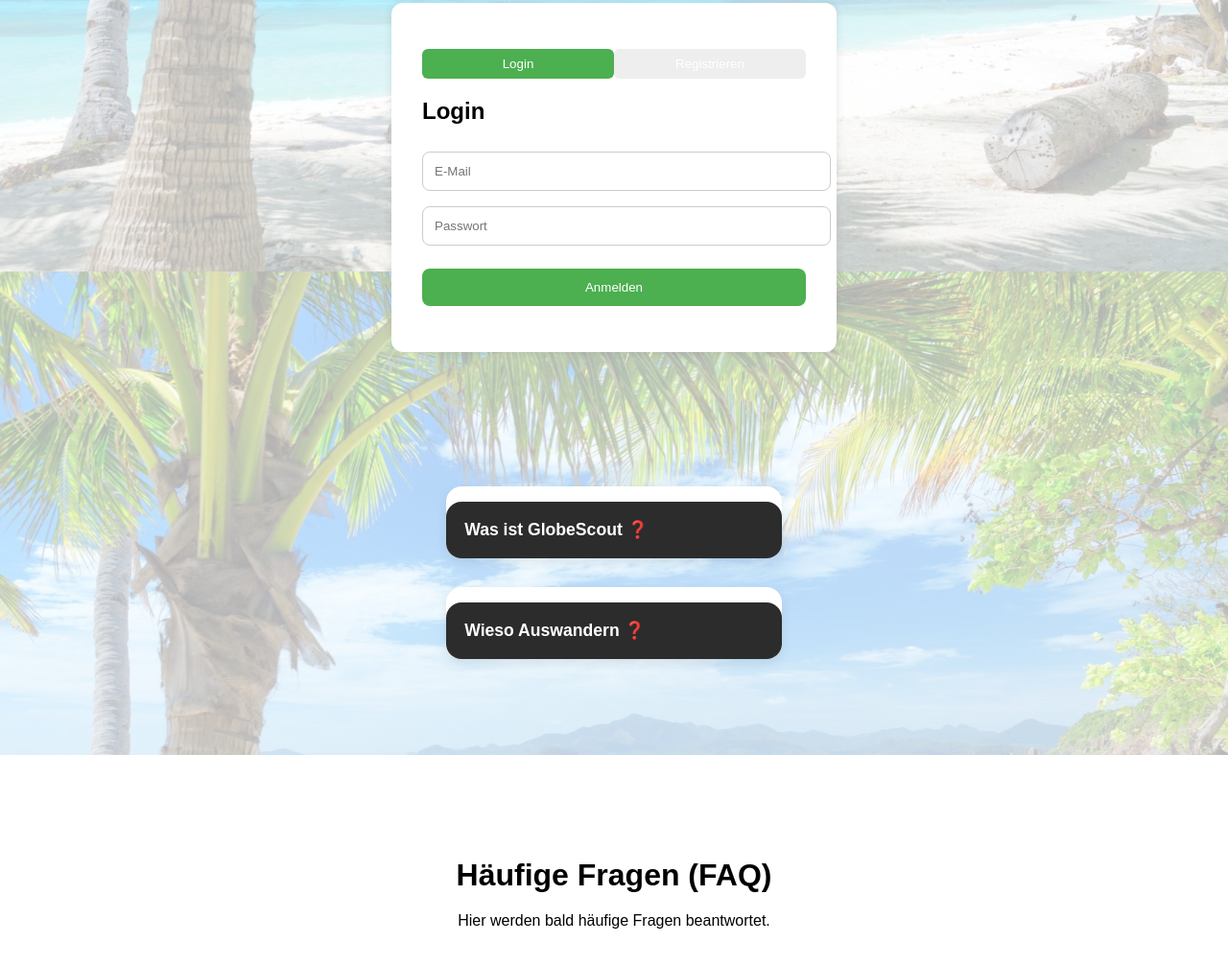
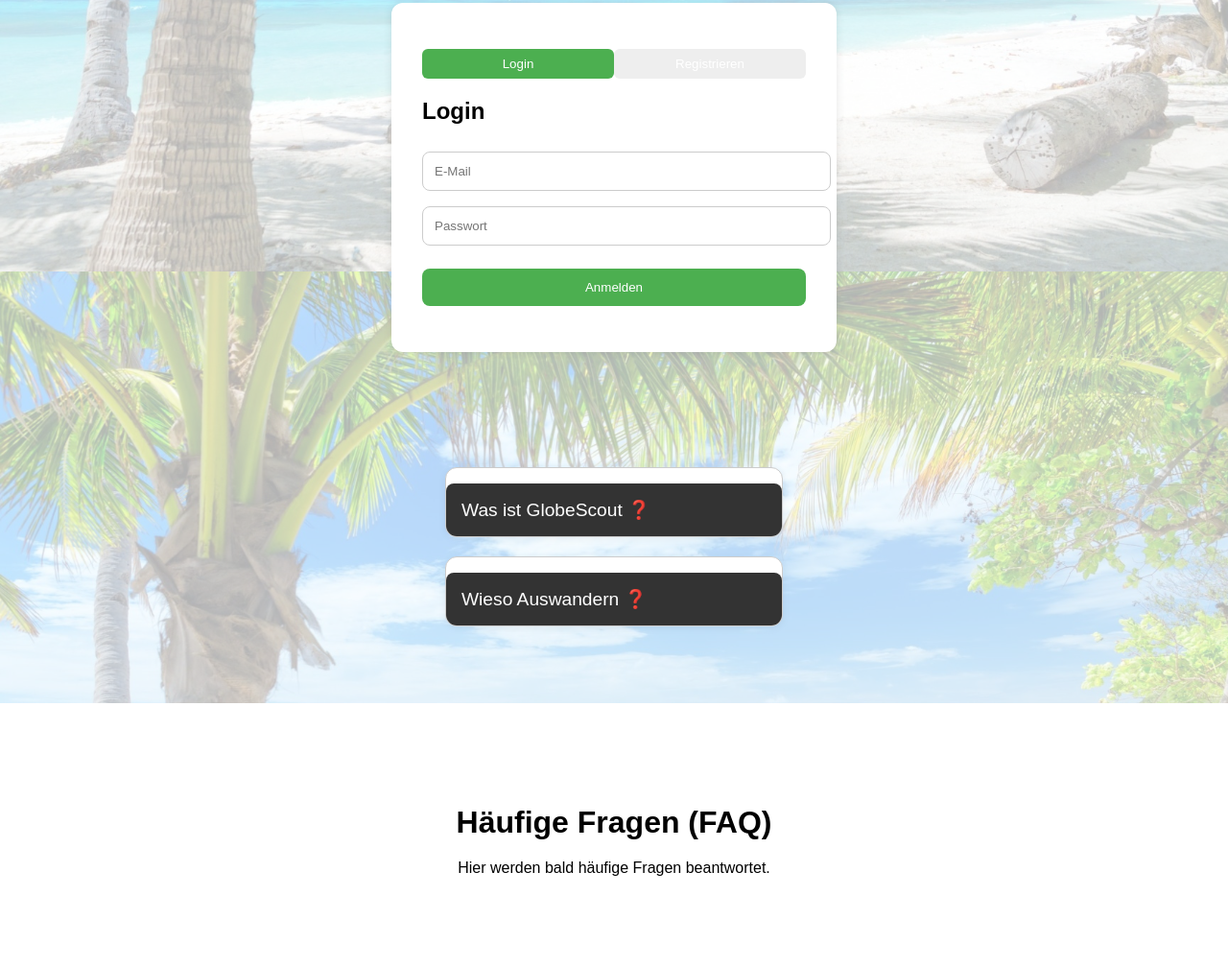
Before and after one commit to GlobeScout/GlobeScout, a plain HTML site: page index.html in a window 1280 px wide. Shown: the part 517-1524 px from the top of the page at 96% size. Drawn offline with Linux system fonts and the light colour scheme.

Commit message:
Update style.css

```diff
--- a/style.css
+++ b/style.css
@@ -121,40 +121,35 @@ body {
 
 .info-blocks {
   display: flex;
+  gap: 20px;
   justify-content: center;
   flex-wrap: wrap;
-  gap: 30px;
   max-width: 1200px;
-  margin: 100px auto;
+  margin: 80px auto;
   padding: 0 20px;
 }
 
 .info-block {
   flex: 1 1 300px;
-  background: white;
-  border-radius: 16px;
-  box-shadow: 0 4px 12px rgba(0,0,0,0.08);
+  border: 1px solid #ccc;
+  border-radius: 12px;
   overflow: hidden;
+  background-color: white;
+  box-shadow: 0 2px 8px rgba(0,0,0,0.05);
   min-width: 280px;
   max-width: 350px;
-  transition: transform 0.2s;
-}
-
-.info-block:hover {
-  transform: translateY(-4px);
 }
 
 .block-toggle {
   width: 100%;
   text-align: left;
-  padding: 1.2rem;
-  font-size: 1.1rem;
-  background-color: #2c2c2c;
-  color: #fff;
+  padding: 1rem;
+  font-size: 1.2rem;
+  background-color: #333;
+  color: white;
   border: none;
   cursor: pointer;
-  font-weight: bold;
-  border-radius: 16px 16px 0 0;
+  outline: none;
   transition: background-color 0.3s;
 }
 
@@ -163,23 +158,14 @@ body {
 }
 
 .block-content {
+  padding: 1rem;
   display: none;
-  padding: 1rem 1.2rem;
-  border-top: 1px solid #eee;
-  line-height: 1.6;
-  font-size: 0.95rem;
-  background-color: #f9f9f9;
-  color: #333;
+  animation: fadeIn 0.3s ease-in-out;
 }
 
 @keyframes fadeIn {
   from { opacity: 0; }
   to { opacity: 1; }
-}
-
-.block-content.show {
-  display: block;
-  animation: fadeIn 0.3s ease-in-out;
 }
 
 
```
